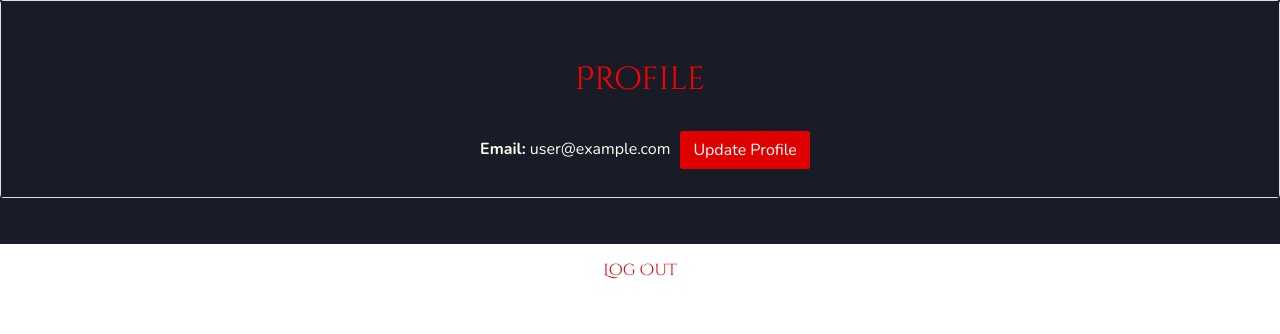
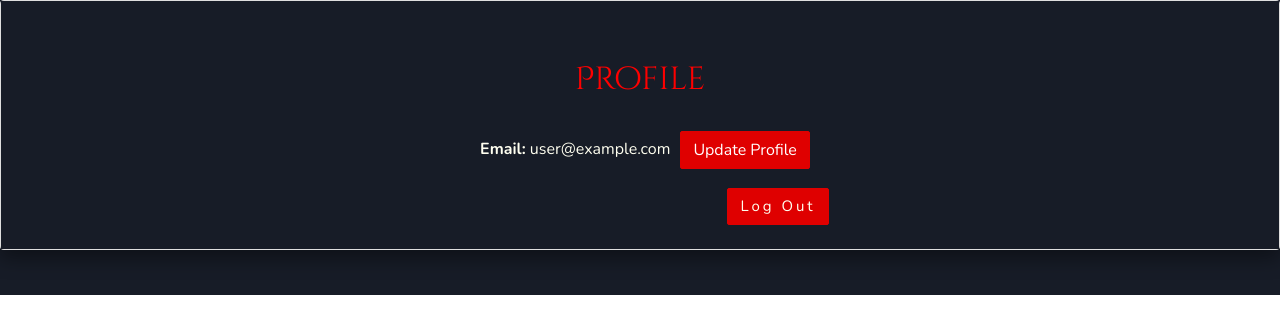
Before and after one commit to keithrinehart/final, a React (Create React App) app: page /dashboard in a window 1280 px wide. Shown: the top 334 px of the page. Built offline with nearby package versions, Linux system fonts and the light colour scheme; no server answers; sample sign-in values are in the browser's storage; a web font is replaced by a local one.

Commit message:
added style to dashboard but still have no clue  haha

```diff
--- a/src/Auth/auth.css/dashboard.css
+++ b/src/Auth/auth.css/dashboard.css
@@ -1,3 +1,9 @@
+.card-container {
+  width: 100%;
+  height: 250px;
+  box-shadow: 0px 8px 20px 0 rgba(0, 0, 0, 0.41);
+}
+
 .card-body {
   text-align: center;
   color: rgb(255, 255, 240);
@@ -30,3 +36,22 @@
   position: relative;
   top: 45px;
 }
+
+#dashboard-logout-btn {
+  position: relative;
+  top: -70px;
+  left: 138px;
+  color: ivory;
+  background-color: var(--primary);
+  font-size: 15px;
+  font-family: "Nunito", sans-serif;
+  letter-spacing: 3px;
+  border: 1px solid var(--primary);
+  border-radius: 2px;
+}
+
+#dashboard-logout-btn:hover {
+  color: var(--primary);
+  background-color: var(--dark);
+  text-decoration: none;
+}
--- a/src/Auth/compo/Dashboard.js
+++ b/src/Auth/compo/Dashboard.js
@@ -37,6 +37,7 @@ export default function Dashboard() {
       </Card>
       <div className="w-100 text-center mt-2">
         <Button
+          id="dashboard-logout-btn"
           className="dash-btn-2 btn"
           variant="link"
           onClick={handleLogout}
--- a/src/Gallery.css
+++ b/src/Gallery.css
@@ -41,7 +41,7 @@ label input {
 label {
   position: relative;
   display: block;
-  top: 100px;
+  top: 30px;
   width: 48px;
   height: 48px;
   border: 3px solid rgba(255, 0, 0, 0.856);
@@ -69,8 +69,9 @@ label:hover {
 
 label:hover .form-button {
   font-size: 30px;
-  top: -23px;
+  top: -28px;
   left: -25px;
+  cursor: pointer;
   transition: 0.8s;
 }
 
--- a/src/custom.scss
+++ b/src/custom.scss
@@ -20,7 +20,7 @@ $dark: #171c27;
 .card-login {
   width: 1000px;
   min-width: 1000px;
-  box-shadow: 0px 8px 20px 0 rgba(0, 0, 0, 0.71);
+  box-shadow: 0px 8px 20px 0 rgba(0, 0, 0, 0.41);
 }
 
 .card-body-login {
@@ -79,7 +79,7 @@ $dark: #171c27;
   width: 1000px;
   min-width: 1000px;
   height: 570px;
-  box-shadow: 0px 8px 20px 0 rgba(0, 0, 0, 0.71);
+  box-shadow: 0px 8px 20px 0 rgba(0, 0, 0, 0.41);
 }
 
 .card-body-signup {
@@ -147,7 +147,7 @@ $dark: #171c27;
 .card-pass {
   width: 1000px;
   min-width: 1000px;
-  box-shadow: 0px 8px 20px 0 rgba(0, 0, 0, 0.71);
+  box-shadow: 0px 8px 20px 0 rgba(0, 0, 0, 0.41);
 }
 
 .card-body-pass {
```
Also changed, not shown: 1 other file (tests, documents, lock files or other folders).
